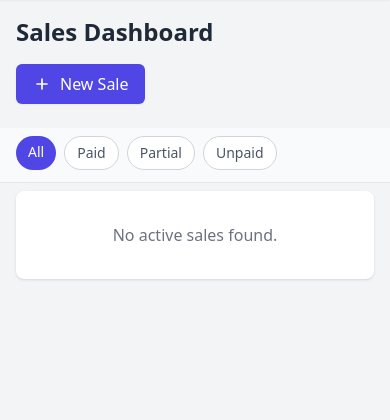
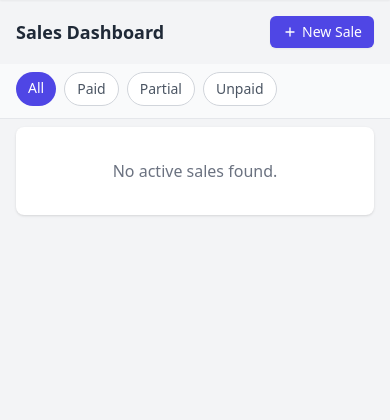
Before and after one commit to walidyoshi/wals-honey-mgmt, a Django app: page / in a window 390 px wide. Shown: the part 64-484 px from the top of the page. Run offline with Django 5.2, Linux system fonts and the light colour scheme; the visitor is signed in with stand-in values (Sample User, id 1); data that the repository does not hold is empty; some libraries are stand-ins or nearby versions.

Commit message:
changed sales list title and button to stack horizontally

```diff
--- a/apps/sales/templates/sales/sale_list.html
+++ b/apps/sales/templates/sales/sale_list.html
@@ -3,17 +3,15 @@
 {% block title %}Sales{% endblock %}
 
 {% block content %}
-<div class="flex flex-col sm:flex-row justify-between items-start sm:items-center mb-6 gap-4">
-    <h1 class="text-2xl font-bold text-gray-800">Sales Dashboard</h1>
-    <div class="flex space-x-3">
-        <a href="{% url 'sales:create' %}"
-            class="bg-indigo-600 text-white px-4 py-2 rounded-md hover:bg-indigo-700 flex items-center shadow-sm">
-            <svg class="w-5 h-5 mr-2" fill="none" viewBox="0 0 24 24" stroke="currentColor">
-                <path stroke-linecap="round" stroke-linejoin="round" stroke-width="2" d="M12 6v6m0 0v6m0-6h6m-6 0H6" />
-            </svg>
-            New Sale
-        </a>
-    </div>
+<div class="flex flex-row justify-between items-center mb-4">
+    <h1 class="text-lg sm:text-2xl font-bold text-gray-800">Sales Dashboard</h1>
+    <a href="{% url 'sales:create' %}"
+        class="bg-indigo-600 text-white px-3 py-1.5 sm:px-4 sm:py-2 rounded-md hover:bg-indigo-700 flex items-center shadow-sm text-sm sm:text-base whitespace-nowrap">
+        <svg class="w-4 h-4 sm:w-5 sm:h-5 mr-1 sm:mr-2" fill="none" viewBox="0 0 24 24" stroke="currentColor">
+            <path stroke-linecap="round" stroke-linejoin="round" stroke-width="2" d="M12 6v6m0 0v6m0-6h6m-6 0H6" />
+        </svg>
+        New Sale
+    </a>
 </div>
 
 <!-- Desktop Filters (hidden on mobile) -->
```
